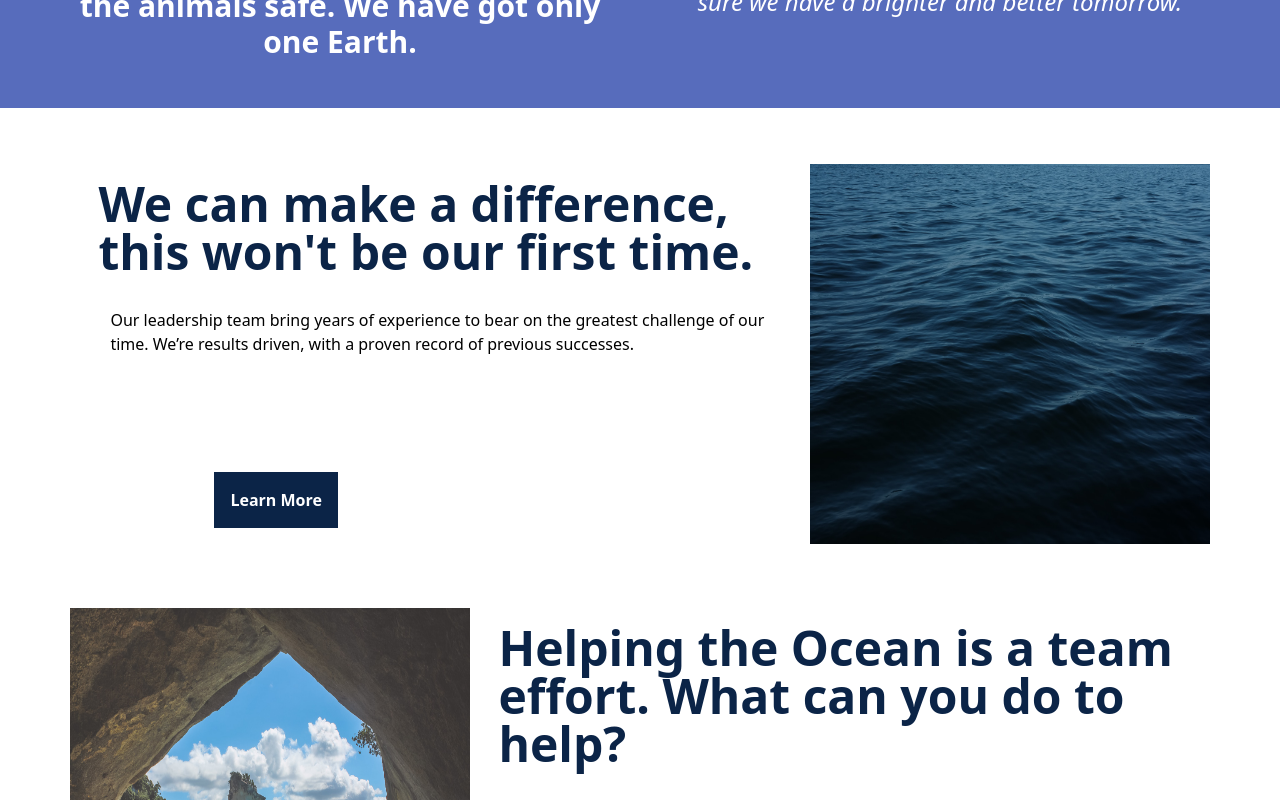
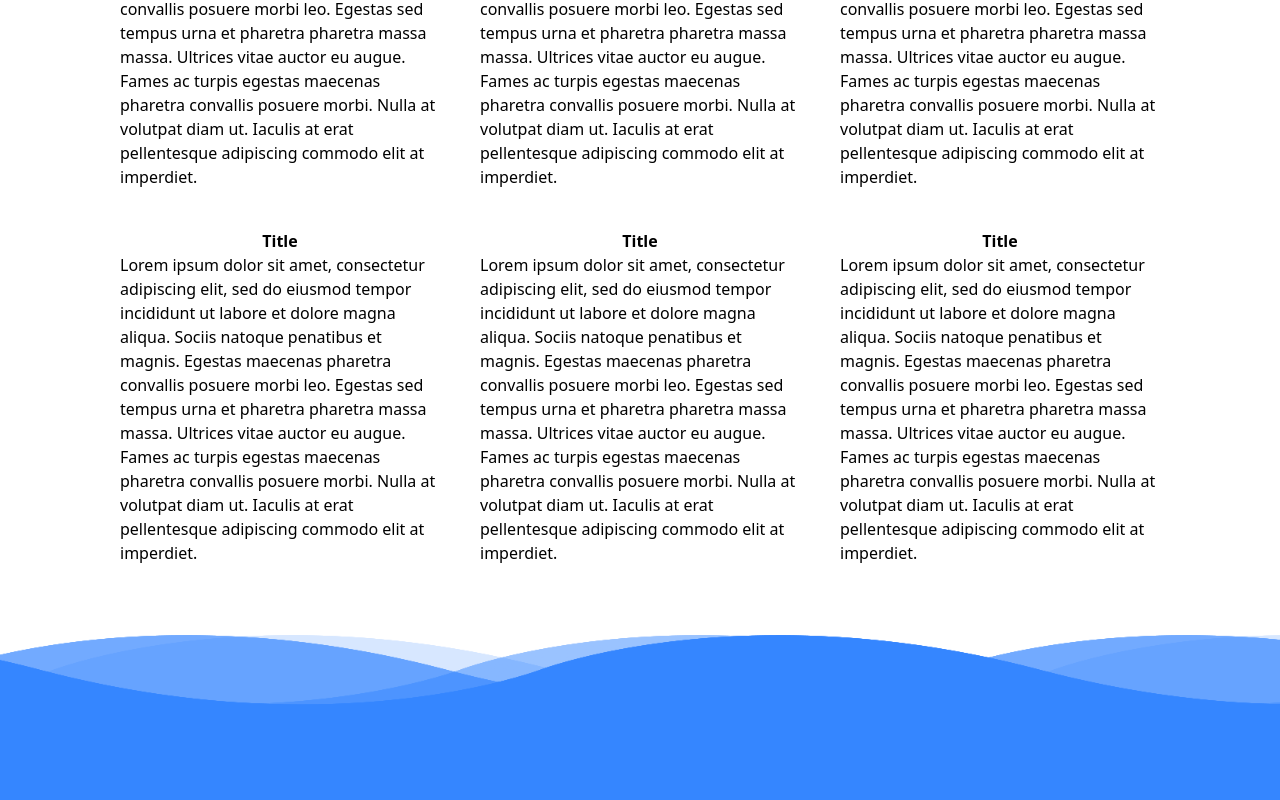
Before and after one commit to Oceans-4/Ocean-Charity-App, a React (Create React App) app: page /about in a window 1280 px wide. Shown: the part 1100-1900 px from the top of the page. Built offline with nearby package versions, Linux system fonts and the light colour scheme.

Commit message:
created Router and template for About page

```diff
--- a/package.json
+++ b/package.json
@@ -8,6 +8,7 @@
     "@testing-library/user-event": "^13.5.0",
     "react": "^18.2.0",
     "react-dom": "^18.2.0",
+    "react-router-dom": "^6.10.0",
     "react-scripts": "5.0.1",
     "web-vitals": "^2.1.4"
   },
--- a/src/App.js
+++ b/src/App.js
@@ -1,15 +1,21 @@
 import Home from "./components/homeComponents/Home";
 import Header from "./components/headerComponents/Header";
 import Footer from "./components/footerComponents/Footer";
+import About from "./components/aboutComponents/About";
 import "./App.css";
-
+import { BrowserRouter as Router, Routes, Route } from "react-router-dom";
 function App() {
   return (
-    <>
-      <Header />
-      <Home />
-      <Footer />
-    </>
+    <Router>
+      <>
+        <Header />
+        <Routes>
+          <Route path="/" element={<Home />} />
+          <Route path="/about" element={<About />} />
+        </Routes>
+        <Footer />
+      </>
+    </Router>
   );
 }
 
--- /dev/null
+++ b/src/components/aboutComponents/About.js
@@ -0,0 +1,45 @@
+import beachside from "./../../images/beachside.jpg";
+
+const About = () => {
+  const datas = [
+    {
+      title: "Title",
+      text: "Lorem ipsum dolor sit amet, consectetur adipiscing elit, sed do eiusmod tempor incididunt ut labore et dolore magna aliqua. Sociis natoque penatibus et magnis. Egestas maecenas pharetra convallis posuere morbi leo. Egestas sed tempus urna et pharetra pharetra massa massa. Ultrices vitae auctor eu augue. Fames ac turpis egestas maecenas pharetra convallis posuere morbi. Nulla at volutpat diam ut. Iaculis at erat pellentesque adipiscing commodo elit at imperdiet.",
+    },
+    {
+      title: "Title",
+      text: "Lorem ipsum dolor sit amet, consectetur adipiscing elit, sed do eiusmod tempor incididunt ut labore et dolore magna aliqua. Sociis natoque penatibus et magnis. Egestas maecenas pharetra convallis posuere morbi leo. Egestas sed tempus urna et pharetra pharetra massa massa. Ultrices vitae auctor eu augue. Fames ac turpis egestas maecenas pharetra convallis posuere morbi. Nulla at volutpat diam ut. Iaculis at erat pellentesque adipiscing commodo elit at imperdiet.",
+    },
+    {
+      title: "Title",
+      text: "Lorem ipsum dolor sit amet, consectetur adipiscing elit, sed do eiusmod tempor incididunt ut labore et dolore magna aliqua. Sociis natoque penatibus et magnis. Egestas maecenas pharetra convallis posuere morbi leo. Egestas sed tempus urna et pharetra pharetra massa massa. Ultrices vitae auctor eu augue. Fames ac turpis egestas maecenas pharetra convallis posuere morbi. Nulla at volutpat diam ut. Iaculis at erat pellentesque adipiscing commodo elit at imperdiet.",
+    },
+    {
+      title: "Title",
+      text: "Lorem ipsum dolor sit amet, consectetur adipiscing elit, sed do eiusmod tempor incididunt ut labore et dolore magna aliqua. Sociis natoque penatibus et magnis. Egestas maecenas pharetra convallis posuere morbi leo. Egestas sed tempus urna et pharetra pharetra massa massa. Ultrices vitae auctor eu augue. Fames ac turpis egestas maecenas pharetra convallis posuere morbi. Nulla at volutpat diam ut. Iaculis at erat pellentesque adipiscing commodo elit at imperdiet.",
+    },
+    {
+      title: "Title",
+      text: "Lorem ipsum dolor sit amet, consectetur adipiscing elit, sed do eiusmod tempor incididunt ut labore et dolore magna aliqua. Sociis natoque penatibus et magnis. Egestas maecenas pharetra convallis posuere morbi leo. Egestas sed tempus urna et pharetra pharetra massa massa. Ultrices vitae auctor eu augue. Fames ac turpis egestas maecenas pharetra convallis posuere morbi. Nulla at volutpat diam ut. Iaculis at erat pellentesque adipiscing commodo elit at imperdiet.",
+    },
+    {
+      title: "Title",
+      text: "Lorem ipsum dolor sit amet, consectetur adipiscing elit, sed do eiusmod tempor incididunt ut labore et dolore magna aliqua. Sociis natoque penatibus et magnis. Egestas maecenas pharetra convallis posuere morbi leo. Egestas sed tempus urna et pharetra pharetra massa massa. Ultrices vitae auctor eu augue. Fames ac turpis egestas maecenas pharetra convallis posuere morbi. Nulla at volutpat diam ut. Iaculis at erat pellentesque adipiscing commodo elit at imperdiet.",
+    },
+  ];
+  return (
+    <>
+      <img src={beachside} />
+      <section className="flex flex-wrap justify-center">
+        {datas.map((data) => (
+          <div className="w-1/4 max-md:w-full m-5">
+            <h1 className="text-center font-bold">{data.title}</h1>
+            <p>{data.text}</p>
+          </div>
+        ))}
+      </section>
+    </>
+  );
+};
+
+export default About;
--- a/src/components/navComponents/Nav.js
+++ b/src/components/navComponents/Nav.js
@@ -1,10 +1,19 @@
 import classes from "./Nav.module.css";
-
+import { Link } from "react-router-dom";
 const Nav = () => {
   return (
     <ul className="flex flex-row px-3 text-white pt-5  text-lg font-bold items-center">
-      <li className="px-5">Home</li>
-      <li className="px-5">About</li>
+      <li className="px-5">
+        <Link to="/">
+          <a>Home</a>
+        </Link>
+      </li>
+
+      <li className="px-5">
+        <Link to="/about">
+          <a>About</a>
+        </Link>
+      </li>
       <li className="px-5">Support</li>
       <li className="px-5">Shop</li>
       <li className={classes.glass}>Contact</li>
```
Also changed, not shown: 1 other file (tests, documents, lock files or other folders).
